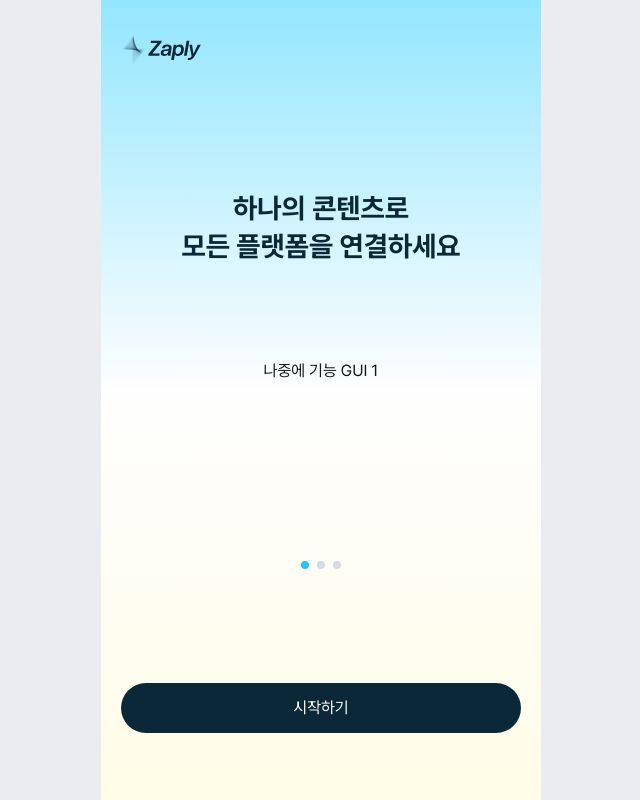
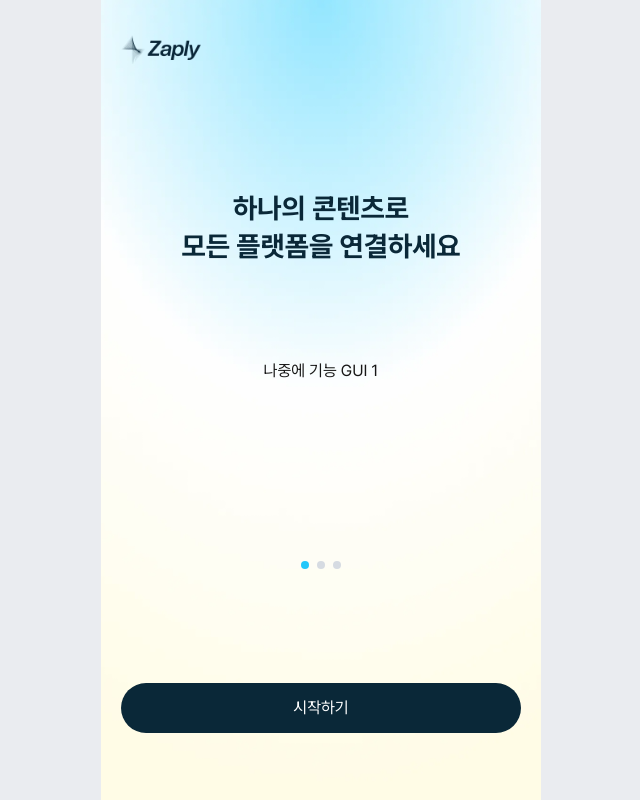
Before and after one commit to youth-o/Zaply-client, a Next.js app: page /onboarding in a window 1280 px wide. Shown: the whole page, without its empty margins (319-959 px from the left). Built offline with nearby package versions, Linux system fonts and the light colour scheme.

Commit message:
style: 온보딩, 로그인 페이지 배경 수정

```diff
--- a/src/app/onboarding/page.tsx
+++ b/src/app/onboarding/page.tsx
@@ -6,9 +6,9 @@ import OnBoardingFooter from "./_components/OnBoardingFooter";
 
 const OnBoarding = () => {
   return (
-    <Container className="overflow-y-scroll bg-b500-y300 flex flex-col gap-[114px]">
+    <Container className="overflow-y-scroll bg-center bg-cover bg-background-default flex flex-col gap-[114px]">
       <TopBar
-        left={<Image src={"/assets/images/logo-black.svg"} width={99} height={36} alt="logo" />}
+        left={<Image src={"/assets/images/logo-black.webp"} width={99} height={36} alt="logo" />}
       />
       <OnBoardingContent />
       <OnBoardingFooter />
--- a/src/app/page.tsx
+++ b/src/app/page.tsx
@@ -9,6 +9,7 @@ export default function Home() {
           <h1 className="text-h1">Zaply</h1>
           <p className="text-b1R">Create once. Spread with Zaply</p>
           <Link href="/policy">회원가입</Link>
+          <Link href="/onboarding">온보딩</Link>
         </div>
       </div>
     </Container>
--- a/src/app/sign-in/page.tsx
+++ b/src/app/sign-in/page.tsx
@@ -5,7 +5,7 @@ import SignInHeader from "@/app/sign-in/_components/SignInHeader";
 
 const SignIn = () => {
   return (
-    <Container className="relative bg-b500-y300 flex flex-col gap-[54px]">
+    <Container className="relative bg-center bg-cover bg-background-default flex flex-col gap-[54px]">
       <SignInHeader />
       <SignInForm />
       <SignInFooter />
```
Also changed, not shown: public/assets/images/logo-black.svg (deleted), public/assets/images/logo-black.webp (added).
